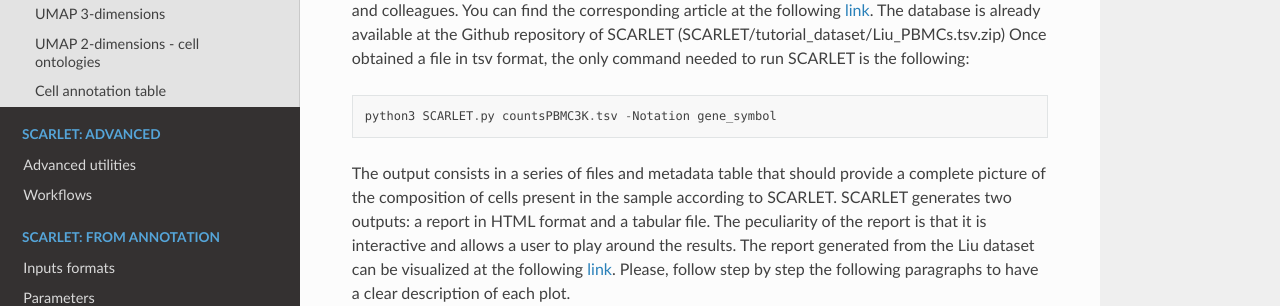
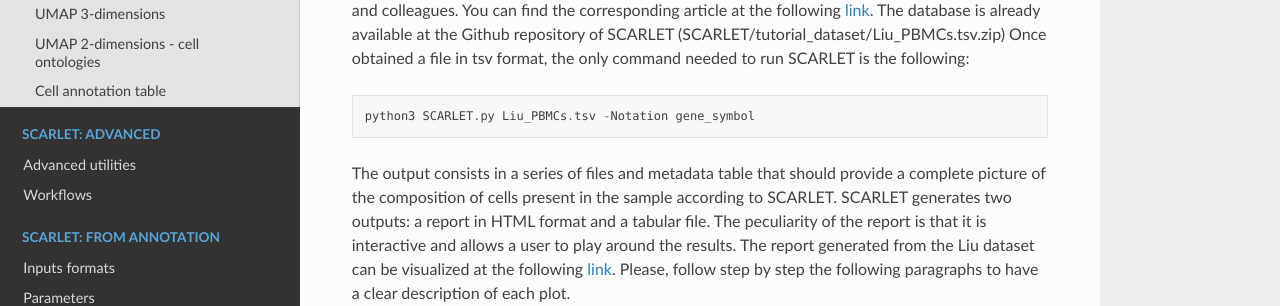
Before and after one commit to danitrave/SCALT, a Sphinx documentation site: the page built from docs/source/tutorial_pbmc.rst, in a window 1280 px wide and 900 px high. Shown: the part 185-491 px from the top of the window. Built offline with Sphinx 7.4.7 and the Read the Docs theme 3.1.0, drawn with Linux system fonts in a browser that asks for light colours.

Commit message:
Update tutorial_pbmc.rst

```diff
--- a/docs/source/tutorial_pbmc.rst
+++ b/docs/source/tutorial_pbmc.rst
@@ -8,7 +8,7 @@ Once obtained a file in tsv format, the only command needed to run SCARLET is th
 
 ::
 
-   python3 SCARLET.py countsPBMC3K.tsv -Notation gene_symbol
+   python3 SCARLET.py Liu_PBMCs.tsv -Notation gene_symbol
 
 The output consists in a series of files and metadata table that should provide a complete picture of the composition of cells present in the sample according to SCARLET.
 SCARLET generates two outputs: a report in HTML format and a tabular file. The peculiarity of the report is that it is interactive and allows a user to play around the results.
```
